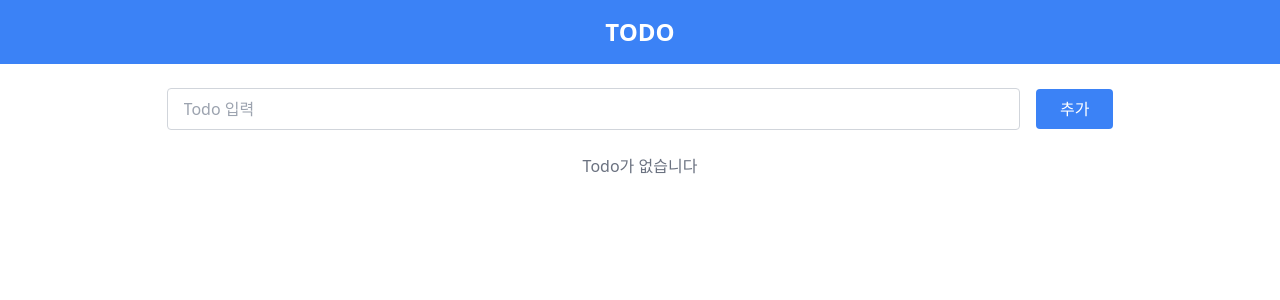
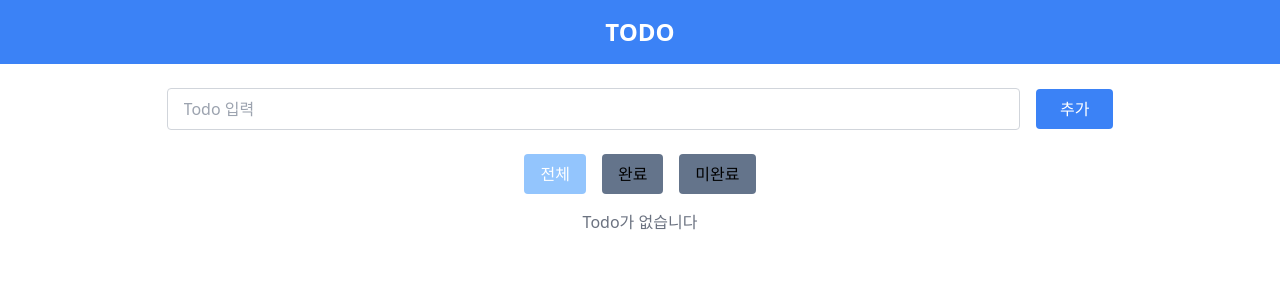
Before and after one commit to tnwls1006/todo, a React (Vite) app: page / in a window 1280 px wide. Shown: the top 300 px of the page. Built offline with nearby package versions, Linux system fonts and the light colour scheme.

Commit message:
Add filter function

```diff
--- a/src/App.jsx
+++ b/src/App.jsx
@@ -10,6 +10,7 @@ import './index.css'
 import Header from './z_components/Header';
 import Input from './z_components/Input';
 import Lists from './z_components/Lists';
+import TodoFilter from './z_components/TodoFilter';
 
 // 상태 관리, 컴포넌트 연결
 
@@ -54,6 +55,7 @@ function App() {
     <div>
       <Header />
       <Input />
+      <TodoFilter />
       <Lists />
     </div>
   )
--- a/src/hooks/useTodo.js
+++ b/src/hooks/useTodo.js
@@ -2,10 +2,13 @@ import { create } from "zustand";
 
 const useTodo = create((set) => ({
     todos: [],
+    filter: "all",
 
     // todos 추가
     addTodo : (todo) => set((state) => ({
-        todos: [...state.todos, {num: state.todos.length + 1, todo, completed: false}]
+        todos: [...state.todos,
+            {num: state.todos.length + 1, todo, completed: false}
+        ]
     })),
 
     // todos 삭제
@@ -31,6 +34,7 @@ const useTodo = create((set) => ({
         {...todo, todo:updatedText}: todo),
     })),
 
+    setFilter: (filter) => set(() => ({filter})),
 
 }))
 
--- a/src/z_components/Lists.jsx
+++ b/src/z_components/Lists.jsx
@@ -6,6 +6,7 @@ function Lists() {
     const completeTodo = useTodo((state) => state.completeTodo);
     const deleteTodo = useTodo((state) => state.deleteTodo);
     const updateTodo = useTodo((state) => state.updateTodo);
+    const filter = useTodo((state) => state.filter);
 
     // edit 수정중
     const [editNum, setEditNum] = useState(null);
@@ -25,11 +26,21 @@ function Lists() {
         }
     };
 
+    // todos 필터
+    const filterTodos = todos.filter((todo)=> {
+        if(filter === "all")
+            return true;
+        if(filter === "completed")
+            return todo.completed;
+        if(filter === "notCompleted")
+            return !todo.completed;
+    })
+
     return (
         <div className="w-2/3 mx-auto">
-            {todos.length === 0 ? (
+            {filterTodos.length === 0 ? (
             <p className="text-center text-gray-500">Todo가 없습니다</p>) :
-            ( todos.map((todo) => (
+            ( filterTodos.map((todo) => (
                 <div
                     key={todo.num}
                     className="flex items-center justify-between border-b py-2">
--- /dev/null
+++ b/src/z_components/TodoFilter.jsx
@@ -0,0 +1,33 @@
+import useTodo from "../hooks/useTodo"
+
+function TodoFilter() {
+  const filter = useTodo((state) => state.filter);
+  const setFilter = useTodo((state) => state.setFilter);
+
+  return (
+    <div className="flex justify-center gap-4 my-4">
+      <button
+        onClick={()=> setFilter("all")}
+        className={`px-4 py-2 rounded ${filter === "all" ?
+          "bg-blue-300 text-white" : "bg-slate-500"}`}>
+        전체
+      </button>
+
+      <button
+        onClick={()=> setFilter("completed")}
+        className={`px-4 py-2 rounded ${filter === "completed" ?
+          "bg-blue-300 text-white" : "bg-slate-500"}`}>
+        완료
+      </button>
+
+      <button
+        onClick={()=> setFilter("notCompleted")}
+        className={`px-4 py-2 rounded ${filter === "notCompleted" ?
+          "bg-blue-300 text-white" : "bg-slate-500"}`}>
+        미완료
+      </button>
+    </div>
+  )
+}
+
+export default TodoFilter
```
Also changed, not shown: 1 other file (tests, documents, lock files or other folders).
